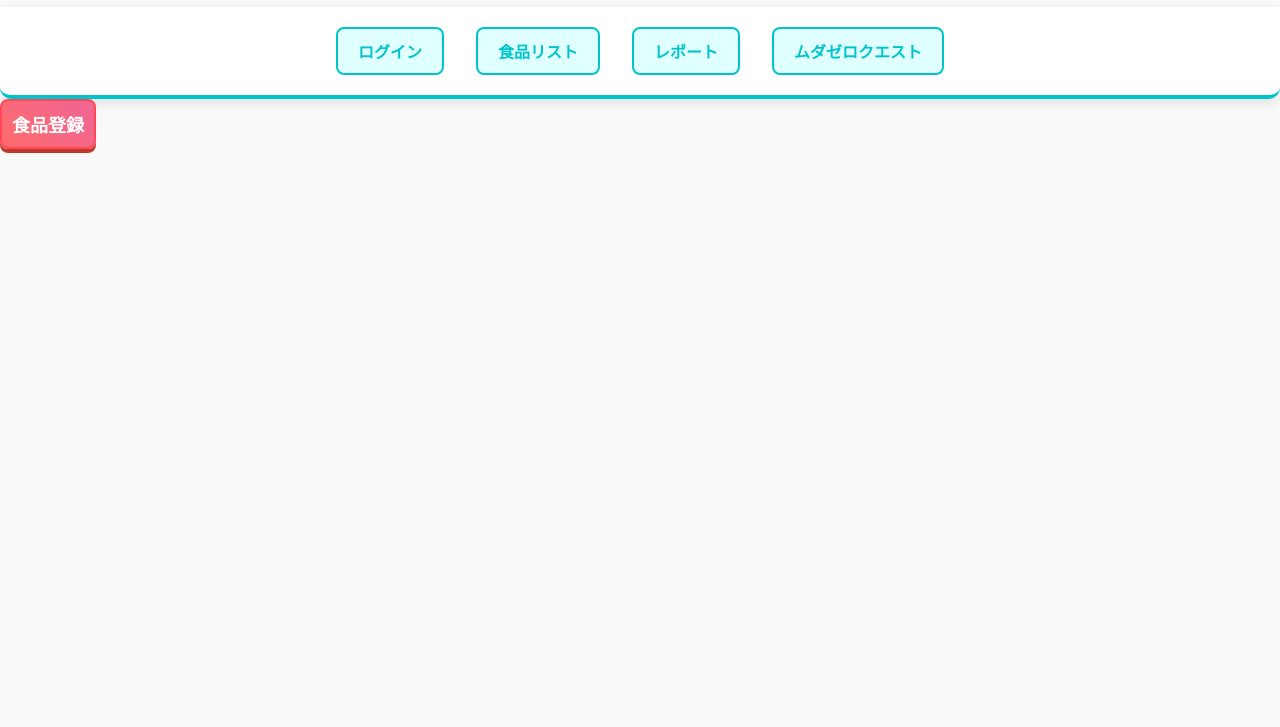
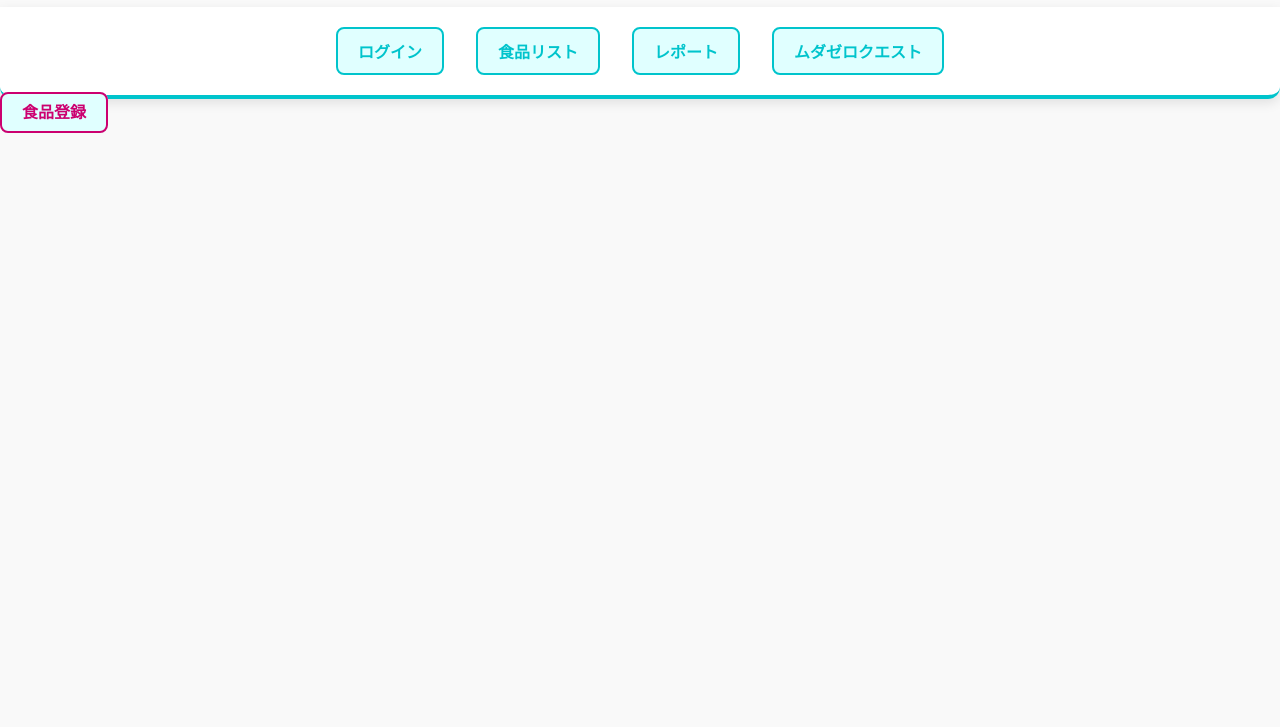
Before and after one commit to RK216-lab/delimate, a website: page index.html in a window 1280 px wide. Shown: the part 73-800 px from the top of the page. Drawn offline with Linux system fonts and the light colour scheme; a web font is replaced by a local one.

Commit message:
ボタン変更

```diff
--- a/style.css
+++ b/style.css
@@ -21,30 +21,22 @@ div{
   outline: #ffffff;
 }
 #button {
-  display: inline-block;
-  padding: 10px 10px;
-  font-size: 18px;
+  color: #cc0070;
+  text-decoration: none;
+  font-size: 16px;
   font-weight: bold;
-  color: #fff;
-  text-decoration: none;
-  background: linear-gradient(45deg, #ff6b6b, #f06595);
-  border: 2px solid #ff4757;
+  padding: 10px 20px;
+  background-color: #e0ffff;
+  border: 2px solid #cc0070;
   border-radius: 8px;
-  box-shadow: 0 4px #c0392b;
-  text-align: center;
   transition: all 0.2s ease;
 }
 
 #button:hover {
-  background: linear-gradient(45deg, #f06595, #ff6b6b);
-  box-shadow: 0 2px #c0392b;
-  transform: translateY(2px);
+  background-color: #cc0070;
+  color: #ffffff;
 }
 
-#button:active {
-  box-shadow: 0 0 #c0392b;
-  transform: translateY(4px);
-}
 
 #add{
     background-color: white;
@@ -76,7 +68,6 @@ nav {
 .navigation:hover {
   background-color: #00c4cc;
   color: #ffffff;
-  box-shadow: 0 0 8px #00c4cc;
 }
 
 #item-name{
```
